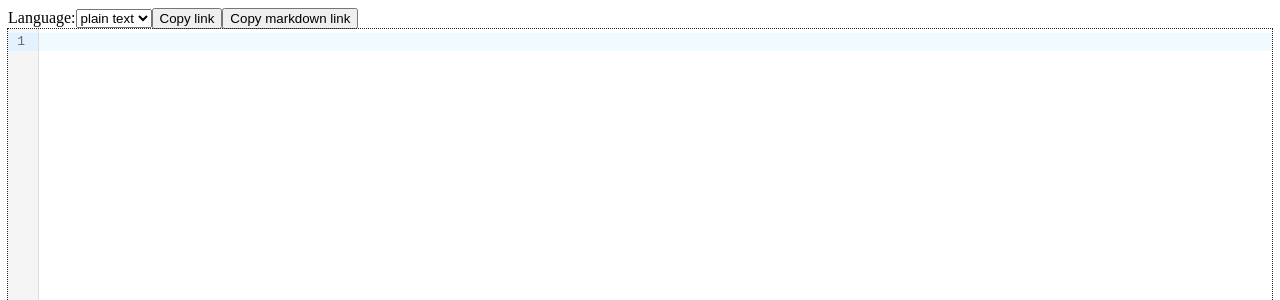
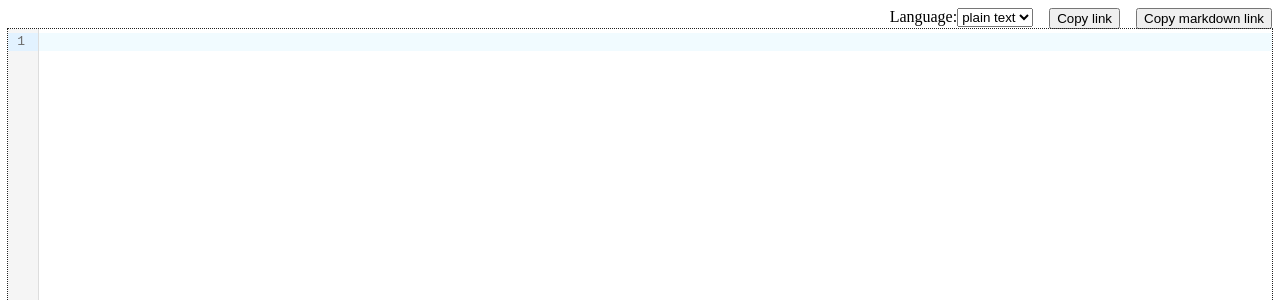
Before and after one commit to pnicto/paste, a React (Vite) app: page / in a window 1280 px wide. Shown: the top 300 px of the page. Built offline with nearby package versions, Linux system fonts and the light colour scheme.

Commit message:
feat: position nav elements

```diff
--- a/src/App.tsx
+++ b/src/App.tsx
@@ -46,7 +46,13 @@ function App() {
 
   return (
     <>
-      <nav>
+      <nav
+        style={{
+          display: "flex",
+          justifyContent: "end",
+          gap: "1rem",
+        }}
+      >
         <label>
           Language:
           <select
```
